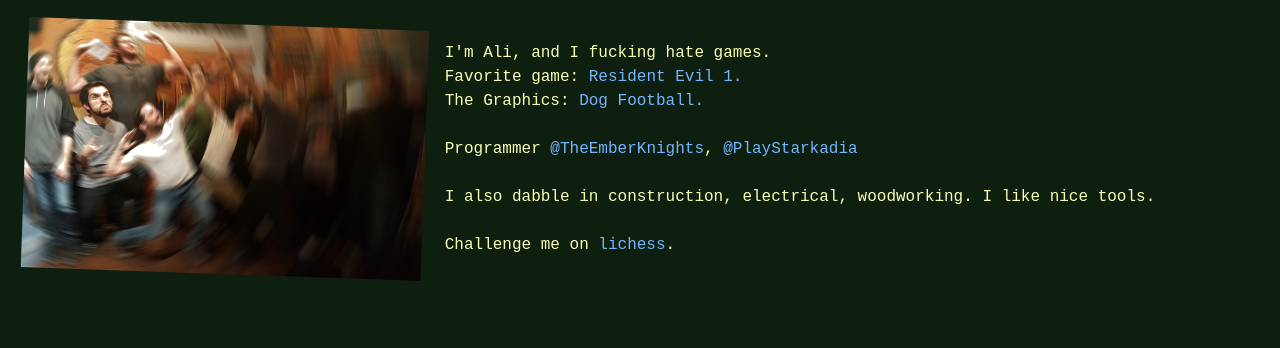
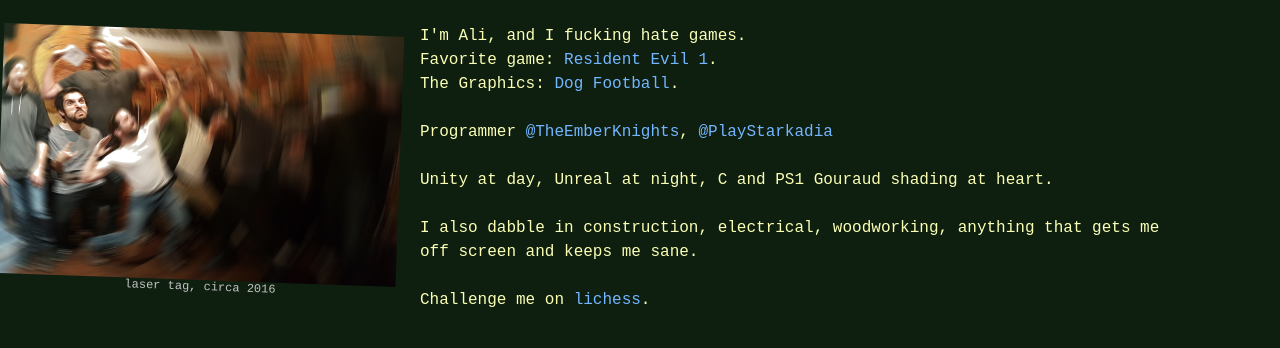
Before and after one commit to vexe/portfolio, a plain HTML site: page index.html in a window 1280 px wide. Shown: the part 73-421 px from the top of the page. Drawn offline with Linux system fonts and the light colour scheme.

Commit message:
Update index.html

```diff
--- a/index.html
+++ b/index.html
@@ -41,14 +41,18 @@
             margin-top: 40px;
             margin-right: 100px;
             ">
+            <div style="display: flex; flex-direction: column;">
             <img class="about-image" src="images/about.jpg">
+            <p style="text-align: center; transform: rotate(2deg); margin-top: -0px; font-size: 12px; color:rgb(194, 194, 194);">laser tag, circa 2016</p>
+            </div>
             <div class="about-text">
                 I'm Ali, and I fucking hate games.<br>
-                Favorite game: <a class="external-link" href="https://youtu.be/ss95YSHINw4?t=21">Resident Evil 1.</a><br>
-                The Graphics: <a class="external-link" href="https://youtu.be/LYpGRqbv2WU?t=3">Dog Football.</a><br><br>
+                Favorite game: <a class="external-link" href="https://youtu.be/ss95YSHINw4?t=21">Resident Evil 1</a>.<br>
+                The Graphics: <a class="external-link" href="https://youtu.be/LYpGRqbv2WU?t=3">Dog Football</a>.<br><br>
                 Programmer <a class="external-link" href="https://x.com/theemberknights">@TheEmberKnights</a>,
                 <a class="external-link" href="https://twitter.com/PlayStarkadia">@PlayStarkadia</a><br><br>
-                I also dabble in construction, electrical, woodworking. I like nice tools.<br><br>
+                Unity at day, Unreal at night, C and PS1 Gouraud shading at heart.<br><br>
+                I also dabble in construction, electrical, woodworking, anything that gets me off screen and keeps me sane.<br><br>
 
                 Challenge me on <a class="external-link" href="https://lichess.org/@/PhastPhister">lichess</a>.
             </div>
```
